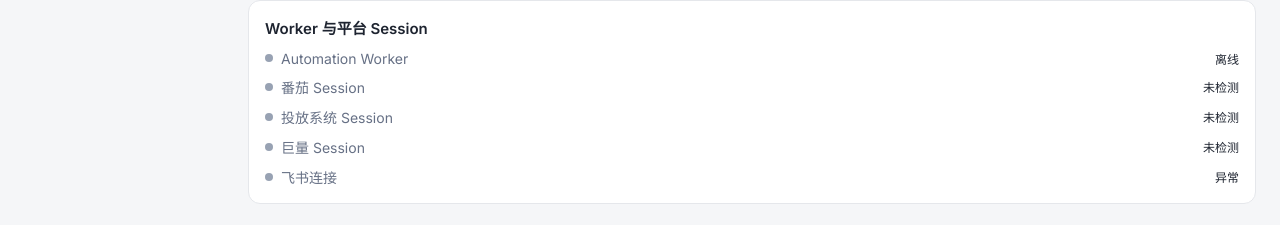
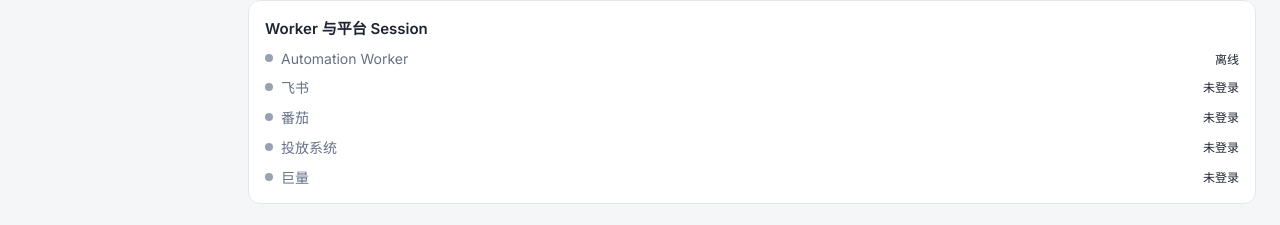
Before and after one commit to tingyu220/Automated-short-drama, a Vue app in the folder dashboard/: page / in a window 1280 px wide. Shown: the part 1346-1571 px from the top of the page. Built offline with nearby package versions, Linux system fonts and the light colour scheme; no server answers.

Commit message:
feat(dashboard): 工作台展示平台登录状态

```diff
--- /dev/null
+++ b/dashboard/src/app/stores/session.ts
@@ -0,0 +1,50 @@
+import { defineStore } from "pinia"
+import { ref } from "vue"
+import { apiGet, apiPost } from "@/shared/api/http-client"
+import { toErrorMessage } from "@/shared/api/error-handler"
+
+export interface PlatformSession {
+  platform: string
+  status: string
+  login_url: string
+  message: string
+  expires_at: string | null
+  storage_path: string | null
+}
+
+export const useSessionStore = defineStore("session", () => {
+  const sessions = ref<Record<string, PlatformSession>>({})
+  const loading = ref(false)
+  const error = ref<string | null>(null)
+
+  async function fetchSessions() {
+    loading.value = true
+    error.value = null
+    try {
+      sessions.value = await apiGet<Record<string, PlatformSession>>(
+        "/sessions"
+      )
+    } catch (err) {
+      error.value = toErrorMessage(err)
+    } finally {
+      loading.value = false
+    }
+  }
+
+  async function check(platform: string) {
+    loading.value = true
+    error.value = null
+    try {
+      const status = await apiPost<PlatformSession>(
+        `/sessions/${platform}/check`
+      )
+      sessions.value = { ...sessions.value, [platform]: status }
+    } catch (err) {
+      error.value = toErrorMessage(err)
+    } finally {
+      loading.value = false
+    }
+  }
+
+  return { sessions, loading, error, fetchSessions, check }
+})
--- a/dashboard/src/pages/workspace/index.vue
+++ b/dashboard/src/pages/workspace/index.vue
@@ -9,6 +9,7 @@
 import StatusDot from "@/shared/ui/StatusDot.vue"
 import { useExceptionStore } from "@/app/stores/exception"
 import { useQueueStore } from "@/app/stores/queue"
+import { useSessionStore } from "@/app/stores/session"
 import { useSystemStore } from "@/app/stores/system"
 import { useTaskStore } from "@/app/stores/task"
 import {
@@ -21,6 +22,7 @@
 const queueStore = useQueueStore()
 const exceptionStore = useExceptionStore()
 const systemStore = useSystemStore()
+const sessionStore = useSessionStore()
 const router = useRouter()
 
 function today(): string {
@@ -33,7 +35,8 @@
   await Promise.all([
     taskStore.fetchTasks({ date: today() }),
     queueStore.fetchQueue(),
-    exceptionStore.fetchExceptions()
+    exceptionStore.fetchExceptions(),
+    sessionStore.fetchSessions()
   ])
 }
 
@@ -78,21 +81,29 @@
   return "var(--color-status-pending)"
 }
 
-const resourceStatuses = computed(() => [
-  {
-    label: "Automation Worker",
-    value: systemStore.workerHeartbeat === "ok" ? "在线" : "离线",
-    online: systemStore.workerHeartbeat === "ok"
-  },
-  { label: "番茄 Session", value: "未检测", online: false },
-  { label: "投放系统 Session", value: "未检测", online: false },
-  { label: "巨量 Session", value: "未检测", online: false },
-  {
-    label: "飞书连接",
-    value: systemStore.database === "ok" ? "正常" : "异常",
-    online: systemStore.database === "ok"
+const resourceStatuses = computed(() => {
+  const workerOnline = systemStore.workerHeartbeat === "ok"
+  const platformStatus = (key: string, label: string) => {
+    const session = sessionStore.sessions[key]
+    const online = session?.status === "logged_in"
+    return {
+      label,
+      value: online ? "已登录" : "未登录",
+      online
+    }
   }
-])
+  return [
+    {
+      label: "Automation Worker",
+      value: workerOnline ? "在线" : "离线",
+      online: workerOnline
+    },
+    platformStatus("feishu", "飞书"),
+    platformStatus("tomato", "番茄"),
+    platformStatus("delivery", "投放系统"),
+    platformStatus("ocean", "巨量")
+  ]
+})
 </script>
 
 <template>
```
